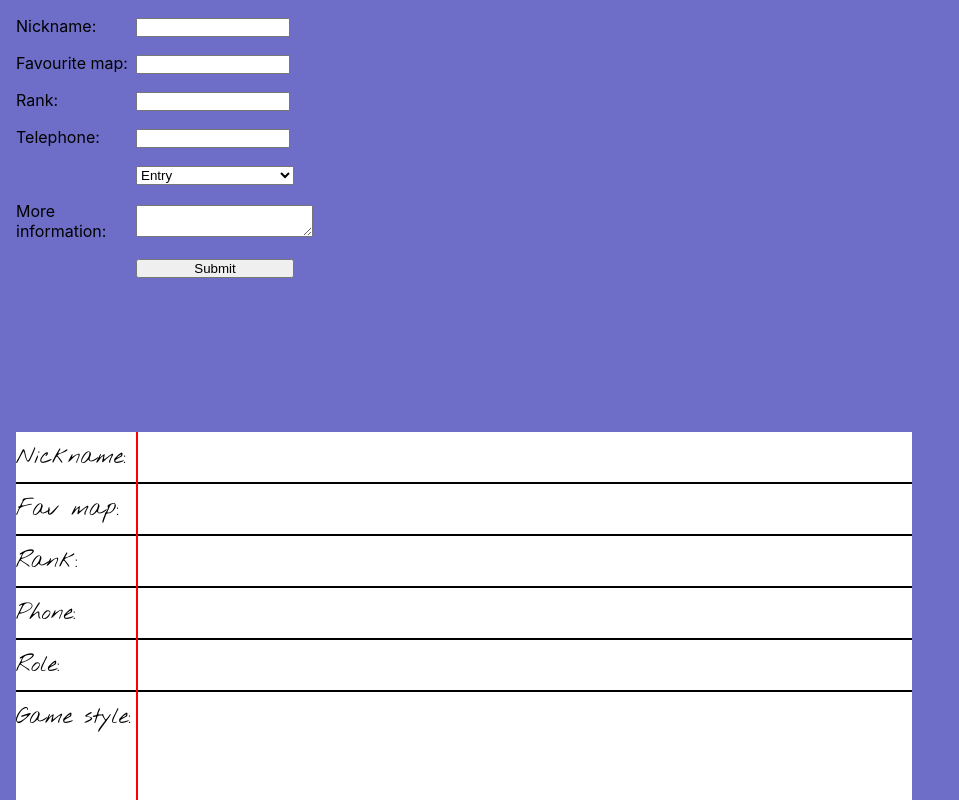
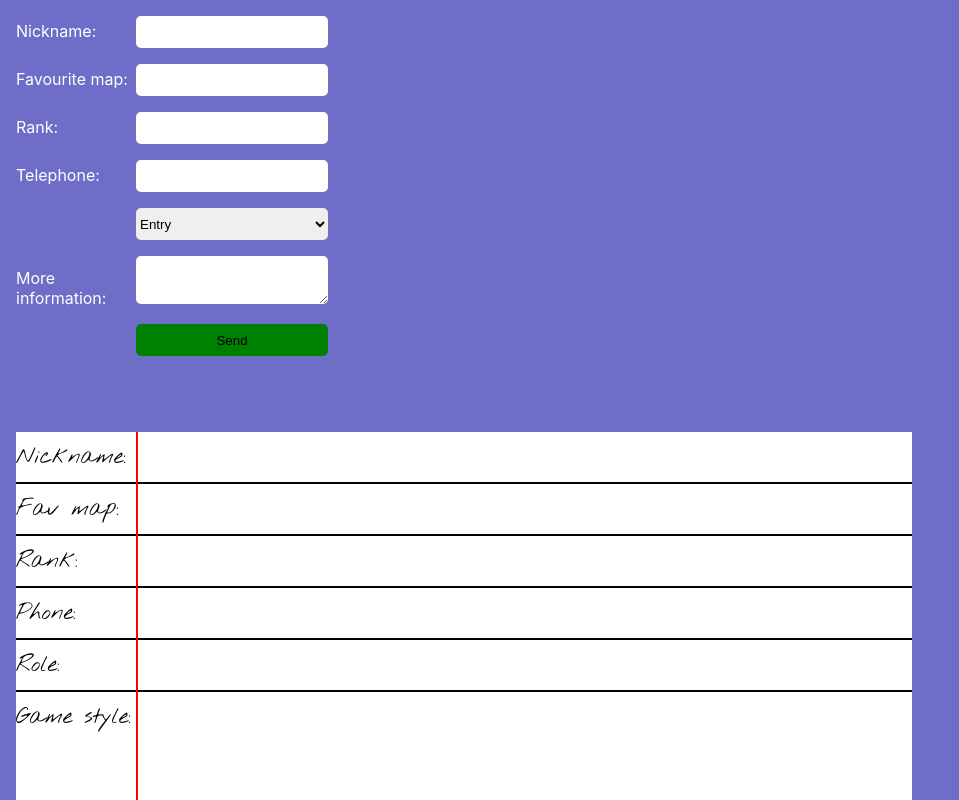
Before and after one commit to otdot/reactForm, a React (Create React App) app: page / in a window 1280 px wide. Shown: the top 800 px of the page, without its empty margins (0-959 px from the left). Built offline with nearby package versions, Linux system fonts and the light colour scheme.

Commit message:
added styling to form

```diff
--- a/src/components/Form.js
+++ b/src/components/Form.js
@@ -37,7 +37,7 @@ export const Form = (props) => {
         <textarea name="moreinfo" id="moreinfo" type="text" />
       </div>
       <div>
-        <input type="submit" />
+        <input value="Send" type="submit" />
       </div>
     </form>
   );
--- a/src/components/Form.module.css
+++ b/src/components/Form.module.css
@@ -6,6 +6,7 @@
 .Form label {
   width: 120px;
   display: inline-block;
+  color: white;
 }
 
 .Form div {
@@ -13,12 +14,24 @@
   margin: 1rem 0;
 }
 
-.Form input {
-  width: 150px;
+.Form input,
+.Form select,
+.Form textarea {
+  width: 12rem;
+  height: 2rem;
+  border: 0;
+  border-radius: 5px;
+}
+
+.Form textarea {
+  height: 3rem;
 }
 
 .Form select,
 .Form input[type="submit"] {
-  width: 158px;
   margin-left: 120px;
 }
+
+.Form input[type="submit"] {
+  background-color: green;
+}
```
